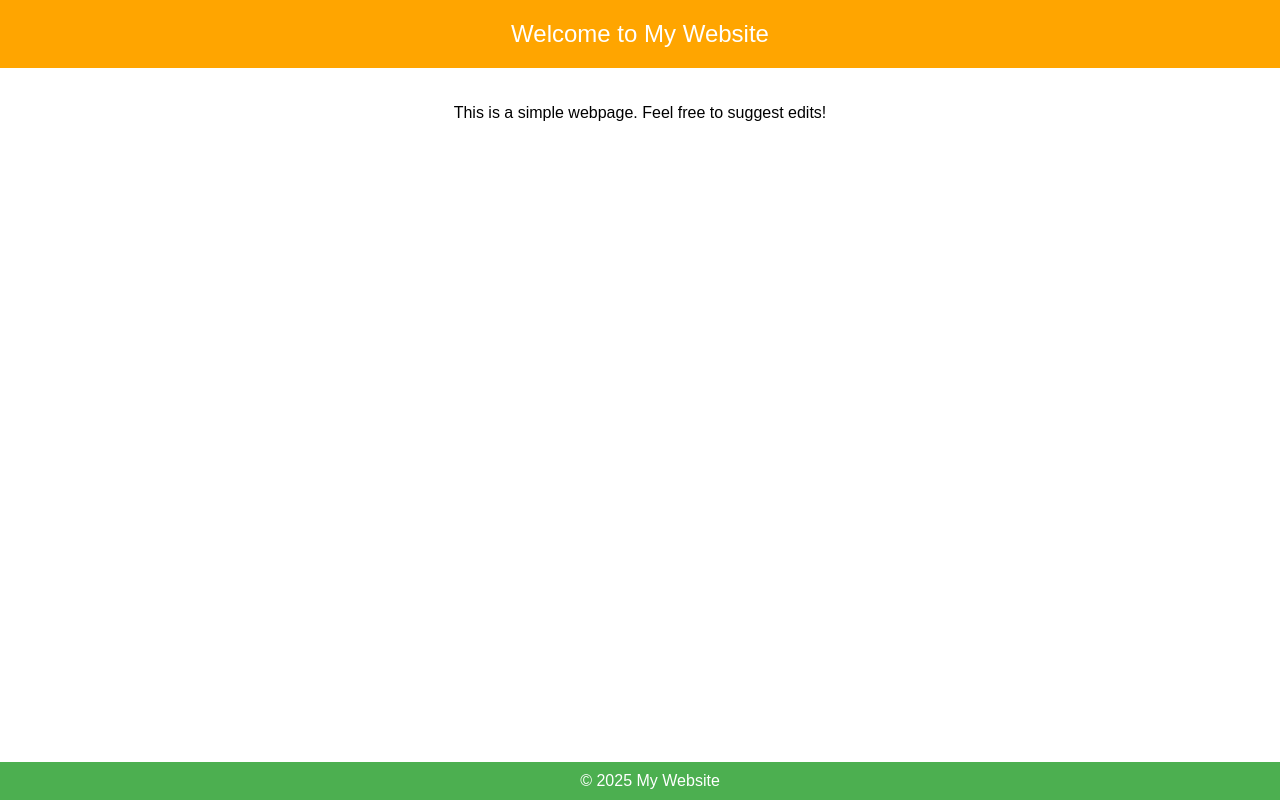
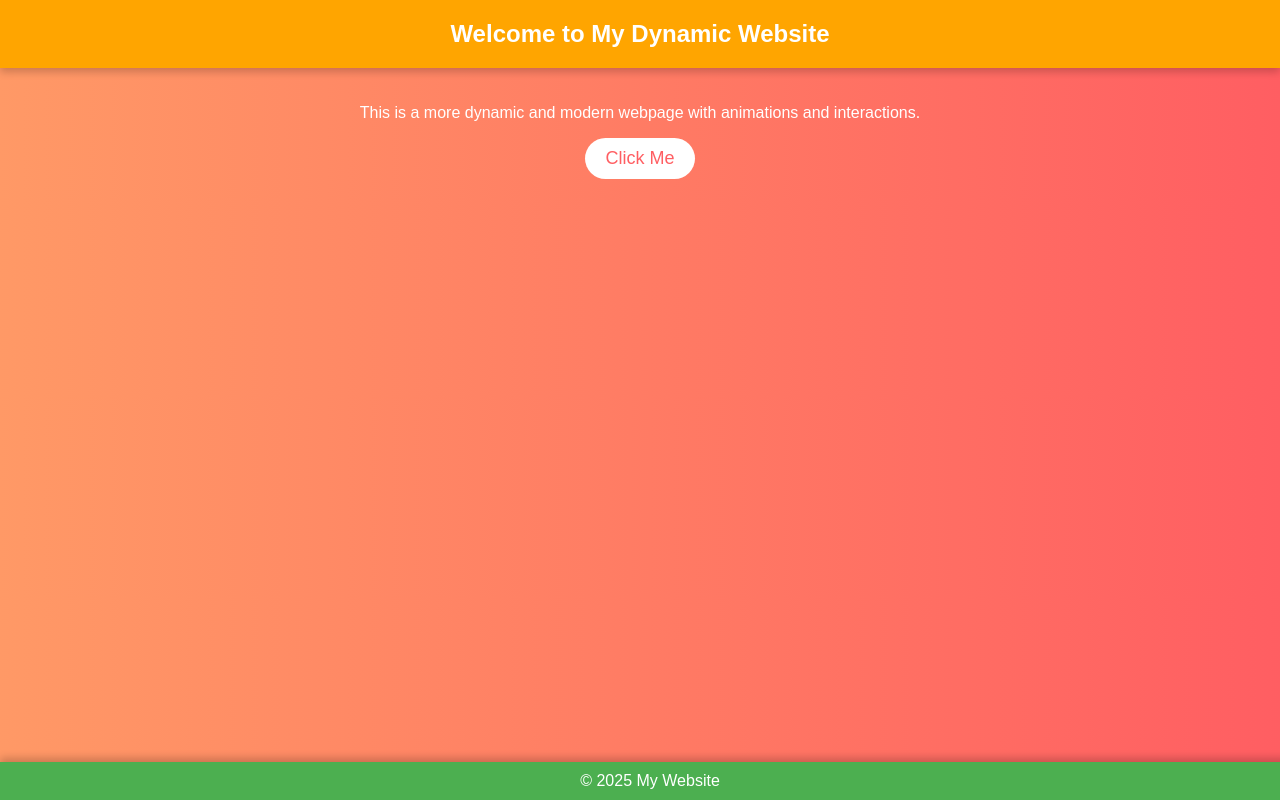
Before and after one commit to Abziii90/Website-3, a plain HTML site: page index.html in a window 1280 px wide. Drawn offline with Linux system fonts and the light colour scheme.

Commit message:
Update index.html

```diff
--- a/index.html
+++ b/index.html
@@ -3,40 +3,65 @@
 <head>
     <meta charset="UTF-8">
     <meta name="viewport" content="width=device-width, initial-scale=1.0">
-    <title>My Simple Website</title>
+    <title>My Dynamic Website</title>
     <style>
         body {
             font-family: Arial, sans-serif;
             margin: 0;
             padding: 0;
             text-align: center;
+            background: linear-gradient(to right, #ff9966, #ff5e62);
+            color: white;
         }
         header {
             background-color: #FFA500;
             color: white;
             padding: 20px;
             font-size: 24px;
+            font-weight: bold;
+            box-shadow: 0px 4px 8px rgba(0, 0, 0, 0.2);
         }
         main {
             padding: 20px;
+            animation: fadeIn 2s ease-in-out;
         }
-
         footer {
             background-color: #4CAF50;
             color: white;
             padding: 10px;
-            position: absolute;
+            position: fixed;
             bottom: 0;
             width: 100%;
+            box-shadow: 0px -4px 8px rgba(0, 0, 0, 0.2);
+        }
+        .button {
+            background-color: #fff;
+            color: #FF5E62;
+            padding: 10px 20px;
+            border: none;
+            border-radius: 25px;
+            font-size: 18px;
+            cursor: pointer;
+            transition: transform 0.3s ease, background-color 0.3s ease;
+        }
+        .button:hover {
+            background-color: #ff5e62;
+            color: white;
+            transform: scale(1.1);
+        }
+        @keyframes fadeIn {
+            from { opacity: 0; }
+            to { opacity: 1; }
         }
     </style>
 </head>
 <body>
     <header>
-        Welcome to My Website
+        Welcome to My Dynamic Website
     </header>
     <main>
-        <p>This is a simple webpage. Feel free to suggest edits!</p>
+        <p>This is a more dynamic and modern webpage with animations and interactions.</p>
+        <button class="button" onclick="alert('Thanks for visiting!')">Click Me</button>
     </main>
     <footer>
         &copy; 2025 My Website
```
